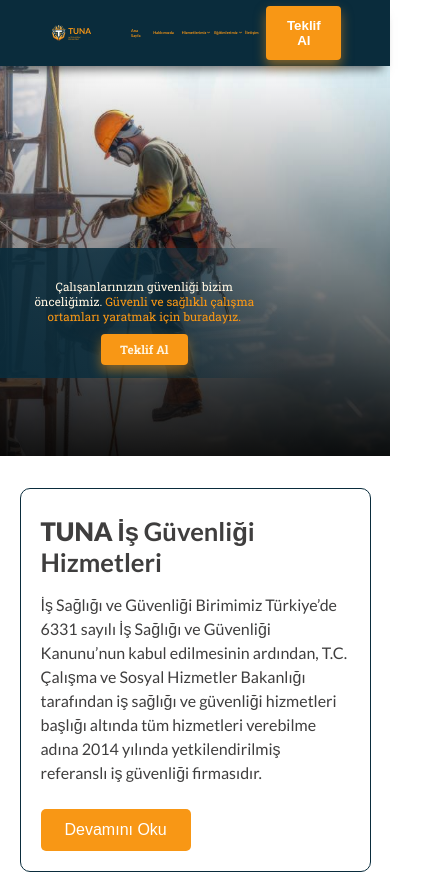
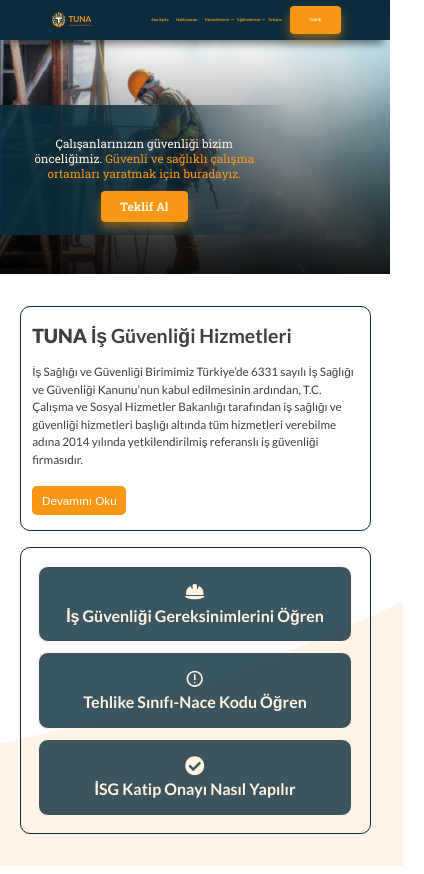
Before and after one commit to Harunyldz/Tuna, a React (Create React App) app in the folder tuna/: page / in a window 390 px wide. Shown: the top 874 px of the page, 424 px wide, since content can reach past the window. Built offline with nearby package versions, Linux system fonts and the light colour scheme.

Commit message:
anasayfanın 480px tasarımı değiştirildi

```diff
--- a/tuna/src/components/EmailForm/EmailForm.css
+++ b/tuna/src/components/EmailForm/EmailForm.css
@@ -17,13 +17,13 @@
 }
 
 .contact-header h1 {
-  font-size: 2.5rem;
+  font-size: 2vw;
   color: #0a2c3c;
   margin-bottom: 10px;
 }
 
 .contact-header p {
-  font-size: 1.2rem;
+  font-size: 1vw;
   color: #666;
 }
 
@@ -42,7 +42,7 @@
 }
 
 .contact-form {
-  margin: 2vw 0;
+  margin: 0;
   display: flex;
   flex-direction: column;
   align-items: center;
@@ -63,6 +63,7 @@
   font-weight: bold;
   margin-bottom: 5px;
   color: #0a2c3c;
+  font-size: 0.8vw;
 }
 
 .form-group input,
@@ -70,7 +71,7 @@
   padding: 10px;
   border: 1px solid #ddd;
   border-radius: 4px;
-  font-size: 1rem;
+  font-size: 1vw;
   flex: 1;
 }
 
@@ -90,8 +91,8 @@
   background-color: #f89715;
   color: white;
   border: none;
-  padding: 10px 40px;
-  font-size: 1.2rem;
+  padding: 0.5vw 1.5vw;
+  font-size: 1vw;
   border-radius: 4px;
   cursor: pointer;
   transition: background-color 0.3s ease;
@@ -108,6 +109,10 @@
 
   .form-group label {
     font-size: 3vw;
-    letter-spacing: 0.8px;
+    letter-spacing: 0.5px;
+  }
+  .submit-button {
+    padding: 1.5vw 5vw;
+    font-size: 4vw;
   }
 }
--- a/tuna/src/components/Footer/Footer.css
+++ b/tuna/src/components/Footer/Footer.css
@@ -23,6 +23,9 @@
     flex-direction: column;
     text-align: left;
 }
+.footer-left h2{
+    font-size: 1.5vw;
+}
 
 .footer-left ul {
     padding: 0;
@@ -36,6 +39,7 @@
     display: flex;
     align-items: center;
     gap: 3px;
+    font-size: 1vw;
 }
 
 .footer-left ul li:hover {
@@ -58,12 +62,12 @@
 }
 
 .footer-logo img {
-    width: 5vw;
+    width: 7vw;
 }
 
 .footer-logo .logo-name {
     font-weight: bold;
-    font-size: 1.5vw;
+    font-size: 2vw;
     margin-bottom: 1vw;
 }
 
@@ -78,7 +82,7 @@
 }
 
 .footer-center .icons li {
-    font-size: 1.5vw;
+    font-size: 2vw;
     display: flex;
     align-items: center;
     justify-content: center;
@@ -94,18 +98,31 @@
     color: #0a2c3c;
 }
 
+.footer-center h3{
+    font-size: 1vw;
+}
+
 .footer-right {
     text-align: right;
     flex: 1;
 }
 
+.footer-right h2{
+    font-size: 1.5vw;
+}
 .footer-right ul {
     padding: 0;
     text-align: right;
 }
 
 .footer-right ul li {
-    margin-bottom: 0.5vw;
+    margin-bottom: 1vw;
+    font-size: 1vw;
+}
+
+.footer-right .map{
+    width: 400px;
+    height: 300px;
 }
 @media screen and (max-width:480px) {
     .footer-container {
@@ -122,23 +139,33 @@
     .footer-left {
         align-items: center;
     }
+
+    .footer-left h2{
+        font-size: 6vw;
+    }
     .footer-left ul li {
         gap: 1vw;
         margin-bottom: 1vw;
+        font-size: 4vw;
     }
     .footer-logo img {
-        width: 20vw;
+        width: 25vw;
     }
 
     .footer-logo .logo-name {
+        font-size: 8vw;
+    }
+
+    .footer-center h3{
         font-size: 5vw;
     }
+
     .footer-center .icons {
         gap: 5vw;
     }
 
     .footer-center .icons li {
-        font-size: 6vw;
+        font-size: 8vw;
     }
     .footer-right {
         text-align: left;
@@ -150,7 +177,16 @@
         text-align: left;
     }
 
+    .footer-right h2{
+        font-size: 6vw;
+    }
+
     .footer-right ul li {
         margin-bottom: 2vw;
+        font-size: 4vw;
+    }
+
+    .footer-right .map{
+        width: 300px;
     }
 }
--- a/tuna/src/components/Footer/Footer.jsx
+++ b/tuna/src/components/Footer/Footer.jsx
@@ -44,7 +44,7 @@
                         <ul>
                             <li>İnönü Mah. 375. Sokak No:7 Bağcılar/İstanbul</li>
                             <li>
-                                <iframe src="https://www.google.com/maps/d/u/6/embed?mid=1HvMPDb2MjqMppAGpD0ccpFCZcg-h6-I&ehbc=2E312F" width="400" height="300"></iframe>
+                                <iframe src="https://www.google.com/maps/d/u/6/embed?mid=1HvMPDb2MjqMppAGpD0ccpFCZcg-h6-I&ehbc=2E312F" className='map'></iframe>
                             </li>
                         </ul>
                     </div>
--- a/tuna/src/components/Header/Header.css
+++ b/tuna/src/components/Header/Header.css
@@ -19,30 +19,18 @@
     gap: 4vw;
 }
 
-@media screen and (max-width: 480px) {
-    .header-container {
-        width: 90%;
-        flex-direction: column;
-    }
-
-    .header {
-        margin: 0;
-        padding: 2rem;
-    }
-}
-
 .header-content {
     flex: 1;
     border: 1px solid rgba(10, 44, 60, 1);
     border-radius: 10px;
     display: flex;
     flex-direction: column;
-    padding: 20px;
+    padding: 1vw;
 }
 
 .header-content h1 {
-    font-size: 2.5rem;
-    margin-bottom: 1rem;
+    font-size: 2vw;
+    margin-bottom: 1vw;
 }
 
 .header-content h1 span {
@@ -50,34 +38,17 @@
 }
 
 .header-content p {
-    font-size: 1.1rem;
+    font-size: 1vw;
     line-height: 1.8;
-    margin-bottom: 1.5rem;
-}
-
-@media screen and (max-width: 480px) {
-
-    .header-content {
-        padding-top:10px;
-    }
-
-    .header-content h1 {
-        font-size: 1.6rem;
-        margin-bottom: 0rem;
-    }
-
-    .header-content p {
-        font-size: 1rem;
-        line-height: 1.5;
-    }
+    margin-bottom: 1.5vw;
 }
 
 .header-btn {
     background-color: #f89715;
     border: none;
     color: #ffffff;
-    padding: 0.75rem 1.5rem;
-    font-size: 1rem;
+    padding: 0.75vw 1.5vw;
+    font-size: 1vw;
     cursor: pointer;
     border-radius: 5px;
     transition: background-color 0.3s ease;
@@ -90,3 +61,36 @@
 .header-links {
     flex: 1;
 }
+
+@media screen and (max-width: 480px) {
+    .header {
+        width: 90%;
+        margin: 0;
+        padding: 2rem;
+    }
+
+    .header-container {
+        width: 100%;
+        flex-direction: column;
+    }
+
+
+    .header-content {
+        padding: 1vw 3vw;
+    }
+
+    .header-content h1 {
+        font-size: 5vw;
+    }
+
+    .header-content p {
+        font-size: 3vw;
+        line-height: 1.5;
+    }
+
+    .header-btn {
+        padding: 2vw 2.5vw;
+        font-size: 3vw;
+        margin: 3vw 0;
+    }
+}
--- a/tuna/src/components/HeaderMenu/HeaderMenu.css
+++ b/tuna/src/components/HeaderMenu/HeaderMenu.css
@@ -20,16 +20,9 @@
     align-items: center;
     border: 1px solid #fff5e1;
     border-radius: 10px;
-    padding: 20px;
+    padding: 1.2vw;
     transition: background-color 0.3s ease;
     cursor: pointer;
-}
-
-@media screen and (max-width: 480px) {
-    .hero {
-        padding: 10px;
-        font-size: 16px;
-    }
 }
 
 .hero-cards .card:hover {
@@ -38,7 +31,7 @@
 
 .card .card-icon {
     color: #fff5e1;
-    font-size: 40px;
+    font-size: 2vw;
     transition: scale 0.3s ease;
 }
 
@@ -48,6 +41,7 @@
 
 .card .card-content {
     color: #fff5e1;
+    font-size: 1.3vw;
 }
 
 .hero-cards .card:hover .card-content span {
@@ -63,7 +57,16 @@
 }
 
 @media screen and (max-width: 480px) {
+    .hero {
+        padding: 2vw;
+    }
+    .hero .card{
+        padding: 4vw;
+    }
+    .card .card-content {
+        font-size: 3.5vw;
+    }
     .card .card-icon {
-        font-size: 24px;
+        font-size: 5vw;
     }
 }
--- a/tuna/src/components/Navbar/Navbar.css
+++ b/tuna/src/components/Navbar/Navbar.css
@@ -133,6 +133,7 @@
   background-color: #f89715;
   border-radius: 4px;
   box-shadow: 0 6px 12px rgba(248, 151, 21, 0.5);
+  font-size: 0.8vw;
   color: #fff;
   font-weight: bold;
   border: none;
--- a/tuna/src/components/Referans/Referans.css
+++ b/tuna/src/components/Referans/Referans.css
@@ -13,7 +13,7 @@
 }
 
 .referans .ref-swiper {
-  height: 10vw;
+  height: 15vw;
   margin: 0;
   padding: 0 50px;
   position: relative;
@@ -21,8 +21,6 @@
 
 .referans .swiper-slide {
   text-align: center;
-  background: #fff;
-  width: 300px;
   display: flex;
   justify-content: center;
   align-items: center;
@@ -32,7 +30,7 @@
 }
 
 .referans .swiper-slide img {
-  width: 200px;
+  width: 300px;
   object-fit: cover;
   filter: grayscale(100);
   transition: all 0.3s ease;
@@ -47,8 +45,8 @@
   color: #fff;
   background-color: rgba(0, 0, 0, 0.3);
   border-radius: 50%;
-  width: 50px;
-  height: 50px;
+  width: 70px;
+  height: 70px;
   z-index: 10;
 }
 
--- a/tuna/src/components/Referans/Referans.jsx
+++ b/tuna/src/components/Referans/Referans.jsx
@@ -21,8 +21,8 @@
       whileInView={{ opacity: 1, y: 0 }}
     >
       <Swiper
-        slidesPerView={5}
-        spaceBetween={30}
+        slidesPerView={4}
+        spaceBetween={0}
         centeredSlides={false}
         loop={true}
         speed={1500}
@@ -34,6 +34,10 @@
         modules={[Autoplay, Pagination, Navigation]}
         className="ref-swiper"
         breakpoints={{
+          360: {
+            slidesPerView: 2,
+            spaceBetween:20
+          },
           480: {
             slidesPerView: 3,
           },
--- a/tuna/src/components/Service/Service.css
+++ b/tuna/src/components/Service/Service.css
@@ -24,6 +24,7 @@
     color: #555;
     line-height: 1.5;
     letter-spacing: 0.2px;
+    font-size: 1vw;
 }
 
 @media screen and (max-width:480px) {
--- a/tuna/src/components/slider/slider.css
+++ b/tuna/src/components/slider/slider.css
@@ -87,13 +87,13 @@
 
 @media screen and (max-width:480px) {
   .slider-container .swiper {
-    height: 100vw;
+    height: 60vw;
   }
 
   .slide-content {
     position: absolute;
     left: 0;
-    bottom: 20vw;
+    bottom: 10vw;
     background: linear-gradient(to right, rgba(10, 44, 60, 0.9), rgba(10, 44, 60, 0.8), rgba(10, 44, 60, 0.0));
     padding: 5vw 7vw;
     padding-bottom: 5vw;
```
